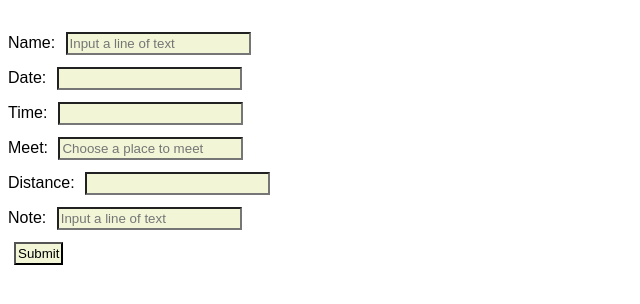
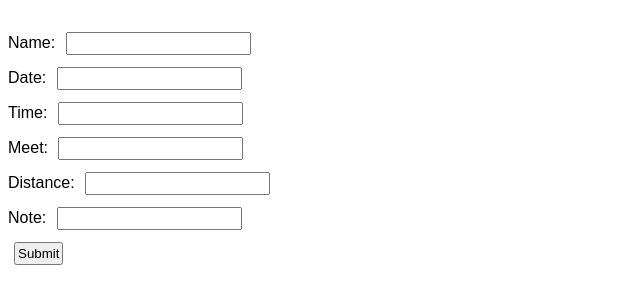
Before and after one commit to harrietc52/T284_EMA_Part2, a plain HTML site: page q2a.html in a window 1280 px wide. Shown: the whole page, without its empty margins (0-640 px from the left). Drawn offline with Linux system fonts and the light colour scheme.

Commit message:
Updated note field min and max length

```diff
--- a/q2a.css
+++ b/q2a.css
@@ -3,7 +3,6 @@ body {
 }
 
 input {
-  background-color: #F2F6D7;
   padding: 2px;
   margin: 6px;
 }
--- a/q2a.html
+++ b/q2a.html
@@ -19,7 +19,7 @@
       <input type="hidden" name="sessionID" id="sessionID" value="12345678-09ab-1111-cdef"><br>
 
       <label for="name">Name: </label>
-      <input type="text" name="name" id="name" placeholder="Input a line of text" required maxlength="20" minlength="5"  value="">
+      <input type="text" name="name" id="name" placeholder="" required maxlength="20" minlength="5"  value="">
       <br>
 
       <!-- TODO: Add min as present day -->
@@ -34,7 +34,7 @@
 
       <!--  assuming maxlength -->
       <label for="meet">Meet: </label>
-      <input type="text" name="meet" id="meet" placeholder="Choose a place to meet" required maxlength="50" minlength="0"  value="">
+      <input type="text" name="meet" id="meet" placeholder="" required maxlength="50" minlength="0"  value="">
       <br>
 
       <label for="distance">Distance: </label>
@@ -42,8 +42,10 @@
       <br>
 
       <label for="note">Note: </label>
-      <input type="text" name="note" id="note" placeholder="Input a line of text" maxlength="20" minlength="10"  value="">
+      <input type="text" name="note" id="note" placeholder="" maxlength="200" minlength="10"  value="">
       <br>
+
+      <!-- TODO add status? -->
 
       <input type="submit" name="submit" value="Submit" />
 
```
